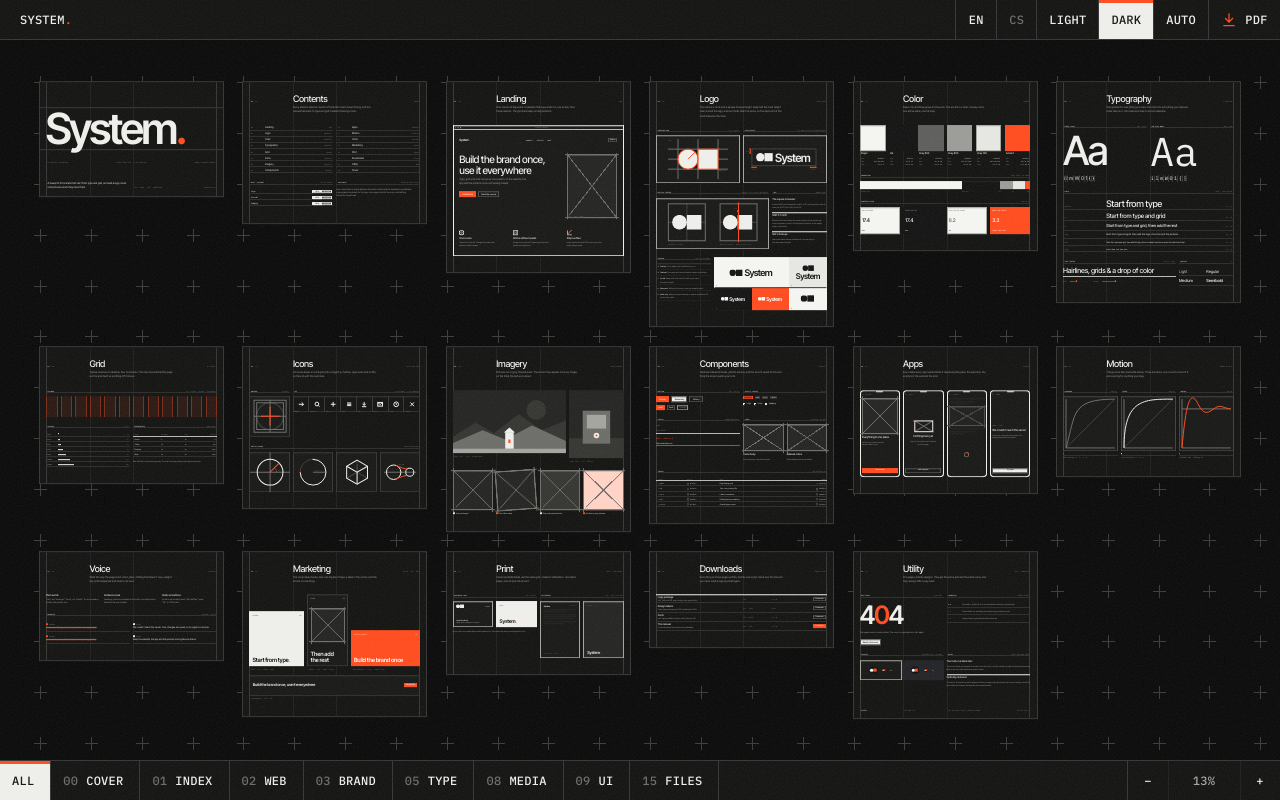
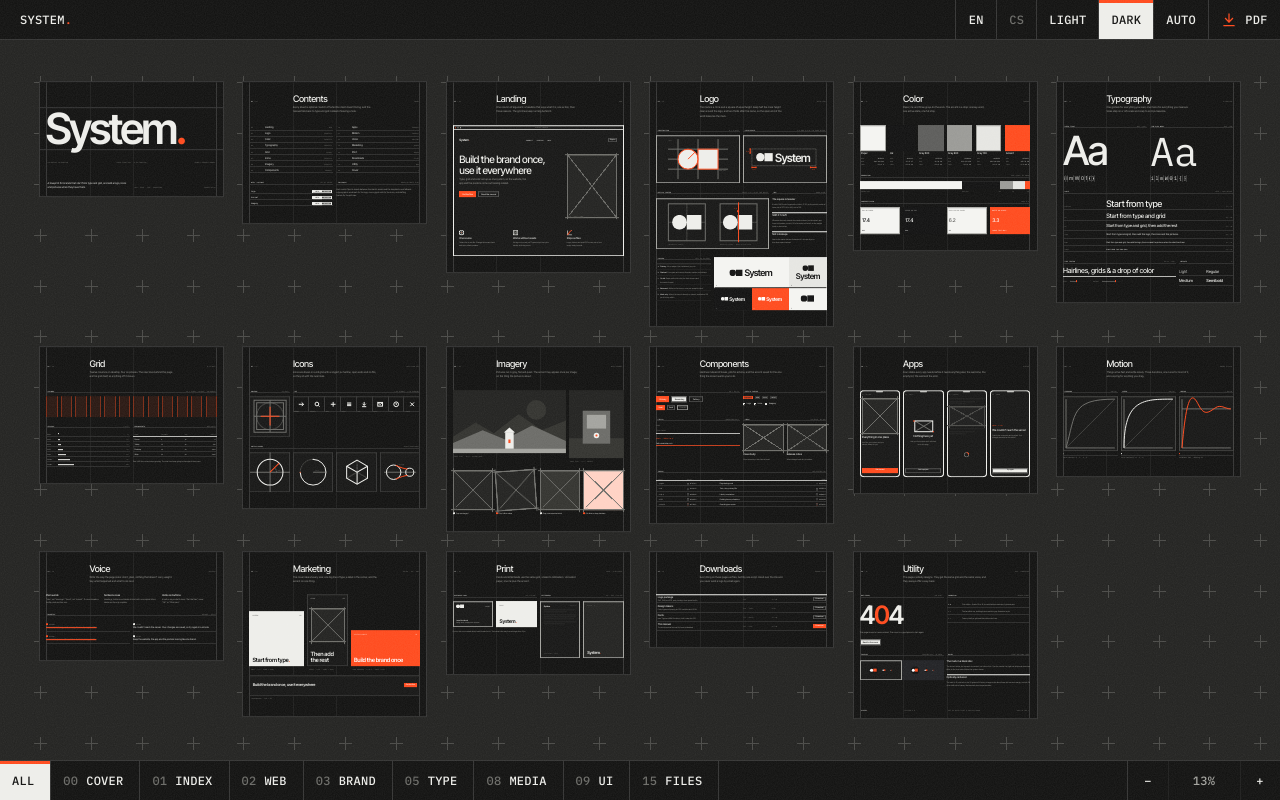
Before and after one commit to siliconlemon/system, a plain HTML site: page site/index.html in a window 1280 px wide. Both pictures are taken after a click on the radio button "DARK". Drawn offline with Linux system fonts and the light colour scheme.

Commit message:
Lift the dark canvas a step above the sheets

```diff
--- a/site/css/system.css
+++ b/site/css/system.css
@@ -54,8 +54,9 @@
     --rule-2: #343433;
     --fill: #222220;
     --fill-2: #33332f;
-    --canvas: #080808;
-    --canvas-mark: #3a3a37;
+    /* a step lighter than the sheets, as light mode is a step darker, so the sheets stand off it */
+    --canvas: #222220;
+    --canvas-mark: #4a4a47;
     color-scheme: dark;
   }
 }
@@ -69,8 +70,8 @@
   --rule-2: #343433;
   --fill: #222220;
   --fill-2: #33332f;
-  --canvas: #080808;
-  --canvas-mark: #3a3a37;
+  --canvas: #222220;
+  --canvas-mark: #4a4a47;
   color-scheme: dark;
 }
 
--- a/site/index.html
+++ b/site/index.html
@@ -16,7 +16,7 @@
 <link rel="preconnect" href="https://fonts.gstatic.com" crossorigin>
 <link rel="stylesheet" href="https://fonts.googleapis.com/css2?family=IBM+Plex+Mono:wght@400;500&family=Inter+Tight:wght@300;400;500;600&display=swap">
 <!-- Bump ?v= on every release, so no browser pairs this page with an older stylesheet or script. -->
-<link rel="stylesheet" href="css/system.css?v=66">
+<link rel="stylesheet" href="css/system.css?v=67">
 <script>
   /* Flags first, so the page never paints the wrong variant. */
   try {
@@ -910,9 +910,9 @@
   </div>
 </div>
 
-<script src="strings/en.js?v=66" defer></script>
-<script src="strings/cs.js?v=66" defer></script>
-<script src="js/canvas.js?v=66" defer></script>
-<script src="js/system.js?v=66" defer></script>
+<script src="strings/en.js?v=67" defer></script>
+<script src="strings/cs.js?v=67" defer></script>
+<script src="js/canvas.js?v=67" defer></script>
+<script src="js/system.js?v=67" defer></script>
 </body>
 </html>
```
